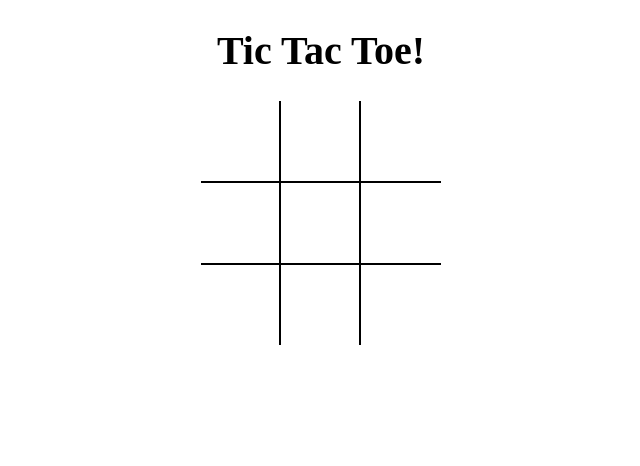
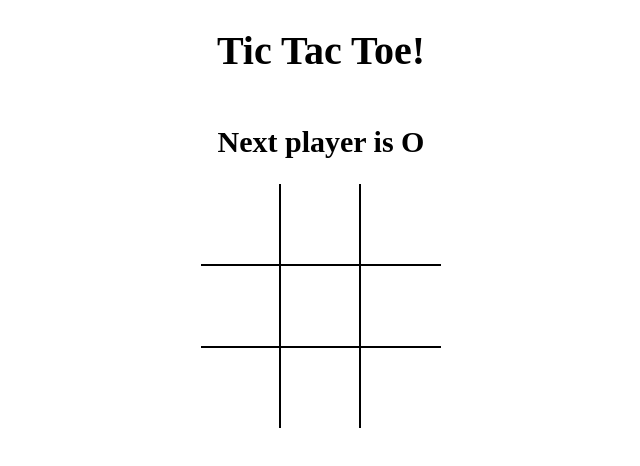
Before and after one commit to deepak5204/tictactoe, a React (Vite) app: page / in a window 1280 px wide. Shown: the top 466 px of the page, without its empty margins (319-959 px from the left). Built offline with nearby package versions, Linux system fonts and the light colour scheme.

Commit message:
calculate winner and stop move

```diff
--- a/src/App.jsx
+++ b/src/App.jsx
@@ -1,14 +1,43 @@
-import React from "react";
+import React, { useState } from "react";
 import Board from "./components/Board";
-import "./styles/root.scss"
+import { calculateWinner } from "./helpers";
+
+
+import "./styles/root.scss";
+
 const App = () =>{
 
+  const [board, setBoard] = useState(Array(9).fill(null));
+  const[isXNext, setIsXNext] = useState(false);
+
+  const winner = calculateWinner(board);
+  const message = winner
+    ? `Winner is ${winner}`
+    : `Next player is ${isXNext ? 'X' : 'O'}`;
+
+  const handleSquareClick = position => {
+    if(board[position] || winner){
+      return;
+    }
+    setBoard( (prev) =>{
+      return prev.map((square, pos) =>{
+        if(pos === position){
+          return isXNext ? 'X': 'O';
+        }
+        return square;
+      });
+    });
+
+    setIsXNext((prev) => !prev)
+  };
+  console.log(handleSquareClick);
   return (
     <div className="app">
       <h1>Tic Tac Toe!</h1>
-      <Board />
+      <h2>{message}</h2>
+      <Board board ={board} handleSquareClick = {handleSquareClick } />
     </div>
-  )
-}
+  );
+};
 
-export default App
+export default App;
--- a/src/components/Board.jsx
+++ b/src/components/Board.jsx
@@ -1,30 +1,14 @@
-import React, { useState } from 'react';
+import React from 'react';
 import Square from './Square';
 
-const Board = () => {
-  const [board, setBoard] = useState(Array(9).fill(null));
-  const[isXNext, setIsXNext] = useState(false)
 
-  const handleSquareClick = position => {
-    if(board[position]){
-      return;
-    }
-    setBoard( (prev) =>{
-      return prev.map((square, pos) =>{
-        if(pos === position){
-          return isXNext ? 'X': 'O';
-        }
-        return square;
-      })
-    })
-    setIsXNext((prev) => !prev)
-  };
+const Board = ({board, handleSquareClick}) => {
 
   const renderSquare = position => {
     return (
       <Square
         value={board[position]}
-        onClick={() => handleSquareClick(position)}
+        onClick={() =>handleSquareClick(position)}
       />
     );
   };
--- /dev/null
+++ b/src/helpers.jsx
@@ -0,0 +1,19 @@
+export function calculateWinner(squares) {
+  const lines = [
+    [0, 1, 2],
+    [3, 4, 5],
+    [6, 7, 8],
+    [0, 3, 6],
+    [1, 4, 7],
+    [2, 5, 8],
+    [0, 4, 8],
+    [2, 4, 6],
+  ];
+  for (let i = 0; i < lines.length; i++) {
+    const [a, b, c] = lines[i];
+    if (squares[a] && squares[a] === squares[b] && squares[a] === squares[c]) {
+      return squares[a];
+    }
+  }
+  return null;
+}
```
